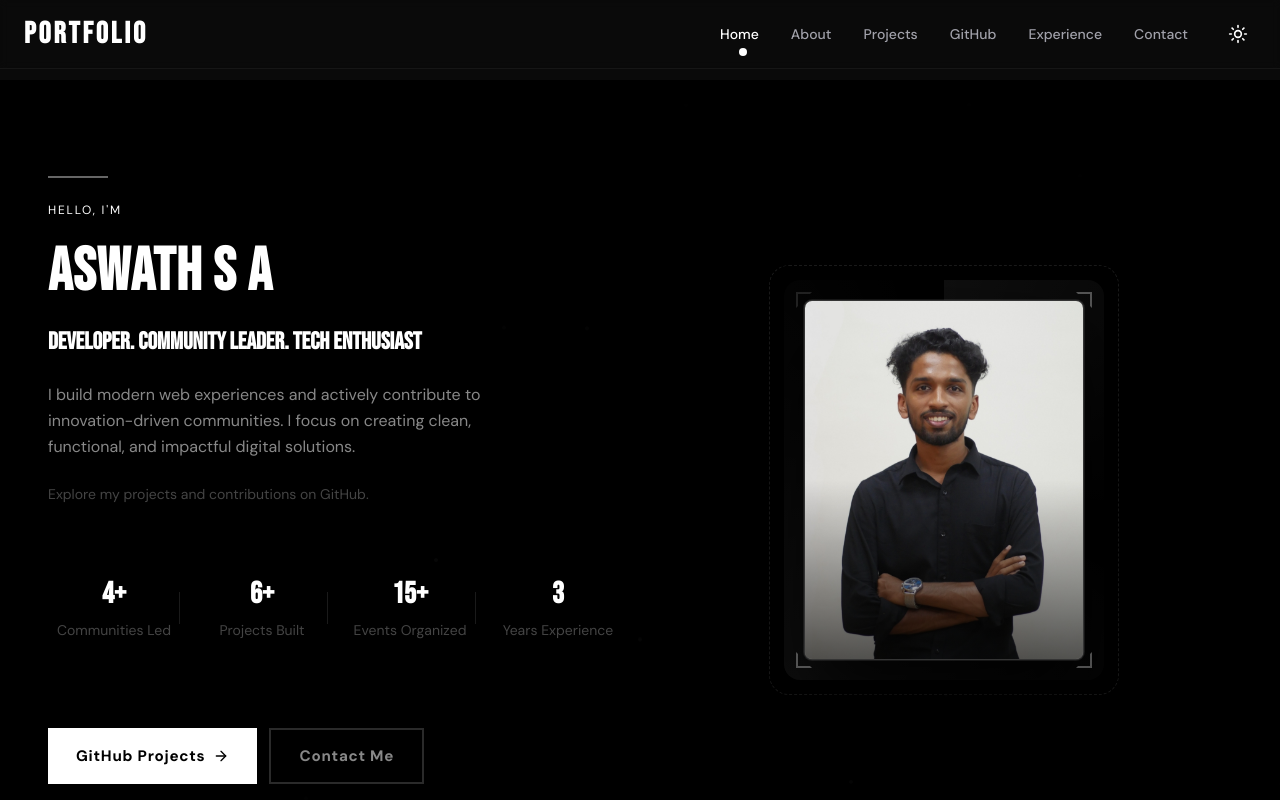
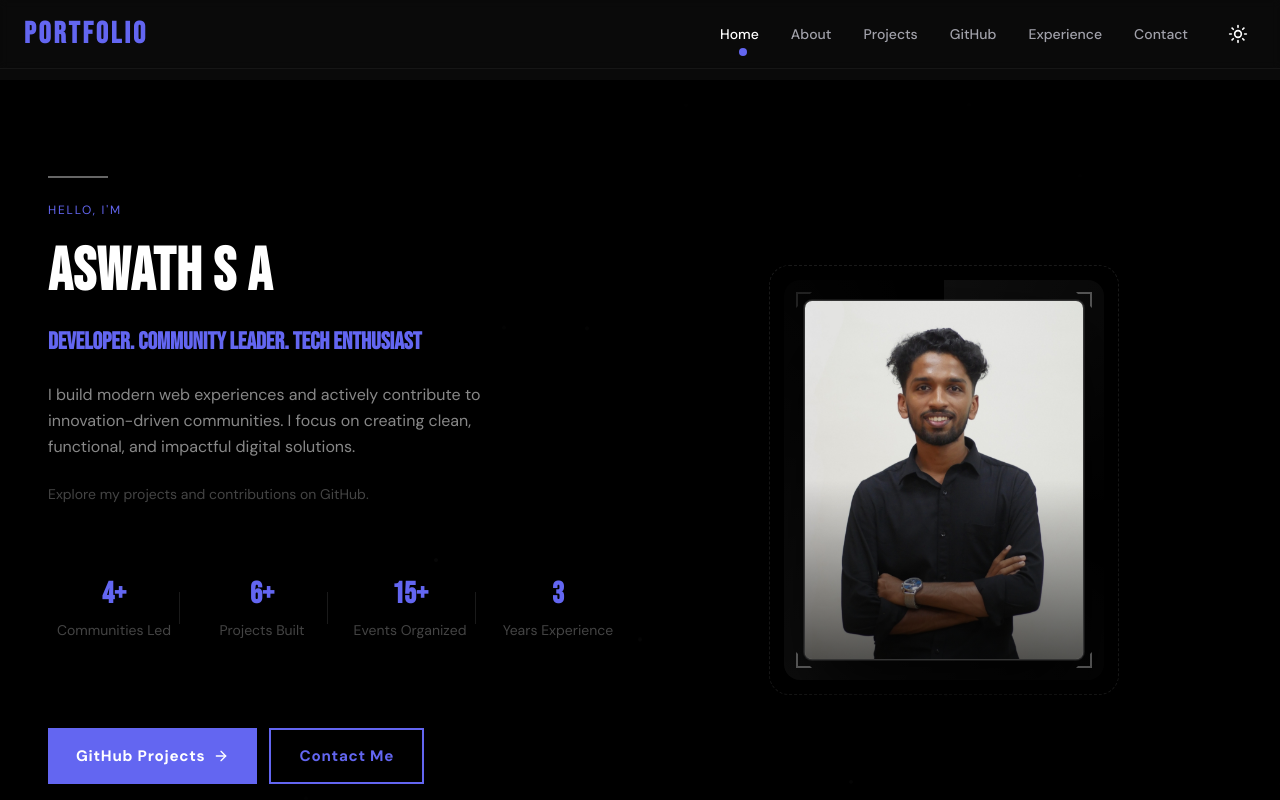
Before and after one commit to Aswath2005/Portfolio, a Next.js app: page / in a window 1280 px wide. Shown: the top 800 px of the page. Built offline with nearby package versions, Linux system fonts and the light colour scheme.

Commit message:
Apply indigo accent color (#6366F1) throughout the site

```diff
--- a/app/globals.css
+++ b/app/globals.css
@@ -17,27 +17,27 @@
   --border-light: #2a2a2a;
   --border-hover: #3a3a3a;
 
-  /* No accent color — white glow system */
-  --accent: #ffffff;
-  --accent-light: #e5e5e5;
-  --accent-dim: #aaaaaa;
-  --accent-glow: rgba(255, 255, 255, 0.06);
-  --accent-subtle: rgba(255, 255, 255, 0.03);
-  --accent-strong-glow: rgba(255, 255, 255, 0.12);
+  /* Indigo accent color */
+  --accent: #6366F1;
+  --accent-light: #818cf8;
+  --accent-dim: #4f46e5;
+  --accent-glow: rgba(99, 102, 241, 0.15);
+  --accent-subtle: rgba(99, 102, 241, 0.08);
+  --accent-strong-glow: rgba(99, 102, 241, 0.25);
 
-  --btn-primary-bg: #ffffff;
-  --btn-primary-text: #000000;
-  --btn-outline-border: #2a2a2a;
-  --btn-outline-text: #888888;
-  --btn-outline-hover-border: #ffffff;
-  --btn-outline-hover-text: #ffffff;
+  --btn-primary-bg: #6366F1;
+  --btn-primary-text: #ffffff;
+  --btn-outline-border: #6366F1;
+  --btn-outline-text: #6366F1;
+  --btn-outline-hover-border: #818cf8;
+  --btn-outline-hover-text: #818cf8;
   --navbar-bg: rgba(0,0,0,0.80);
 
   /* Backwards compatibility */
-  --accent-color: #ffffff;
-  --accent-strong: #ffffff;
-  --btn-bg: #ffffff;
-  --btn-text: #000000;
+  --accent-color: #6366F1;
+  --accent-strong: #6366F1;
+  --btn-bg: #6366F1;
+  --btn-text: #ffffff;
 }
 
 :root.light {
@@ -135,7 +135,7 @@ h1, h2, h3, h4, h5, h6 {
   left: 0;
   width: 60%;
   height: 1px;
-  background: linear-gradient(to right, rgba(255,255,255,0.4), transparent);
+  background: linear-gradient(to right, rgba(99, 102, 241, 0.4), transparent);
 }
 
 /* Button styles */
--- a/components/About.tsx
+++ b/components/About.tsx
@@ -26,7 +26,7 @@ export function About() {
           </h2>
           <motion.div
             className="w-24 h-1 mt-6"
-            style={{ background: 'rgba(255,255,255,0.3)' }}
+            style={{ background: 'rgba(99, 102, 241, 0.4)' }}
             initial={{ width: 0 }}
             whileInView={{ width: '96px' }}
             transition={{ duration: 0.8, delay: 0.2 }}
--- a/components/Contact.tsx
+++ b/components/Contact.tsx
@@ -64,7 +64,7 @@ export function Contact() {
             whileInView={{ width: '96px' }}
             transition={{ duration: 0.8, delay: 0.2 }}
             viewport={{ once: true }}
-            style={{ background: 'rgba(255,255,255,0.3)' }}
+            style={{ background: 'rgba(99, 102, 241, 0.4)' }}
           />
         </motion.div>
 
--- a/components/Experience.tsx
+++ b/components/Experience.tsx
@@ -62,7 +62,7 @@ export function Experience() {
             whileInView={{ width: '96px' }}
             transition={{ duration: 0.8, delay: 0.2 }}
             viewport={{ once: true }}
-            style={{ background: 'rgba(255,255,255,0.3)' }}
+            style={{ background: 'rgba(99, 102, 241, 0.4)' }}
           />
         </motion.div>
 
--- a/components/Navbar.tsx
+++ b/components/Navbar.tsx
@@ -96,7 +96,7 @@ export function Navbar() {
               {activeSection === link.href && (
                 <motion.div
                   className="absolute -bottom-3 left-1/2 -translate-x-1/2 w-2 h-2 rounded-full"
-                  style={{ background: 'white' }}
+                  style={{ background: 'var(--accent)' }}
                   layoutId="activeIndicator"
                 />
               )}
--- a/components/Projects.tsx
+++ b/components/Projects.tsx
@@ -58,7 +58,7 @@ export function Projects() {
             whileInView={{ width: '96px' }}
             transition={{ duration: 0.8, delay: 0.3 }}
             viewport={{ once: true }}
-            style={{ backgroundColor: 'rgba(255,255,255,0.3)' }}
+            style={{ backgroundColor: 'rgba(99, 102, 241, 0.4)' }}
           />
         </motion.div>
 
```
